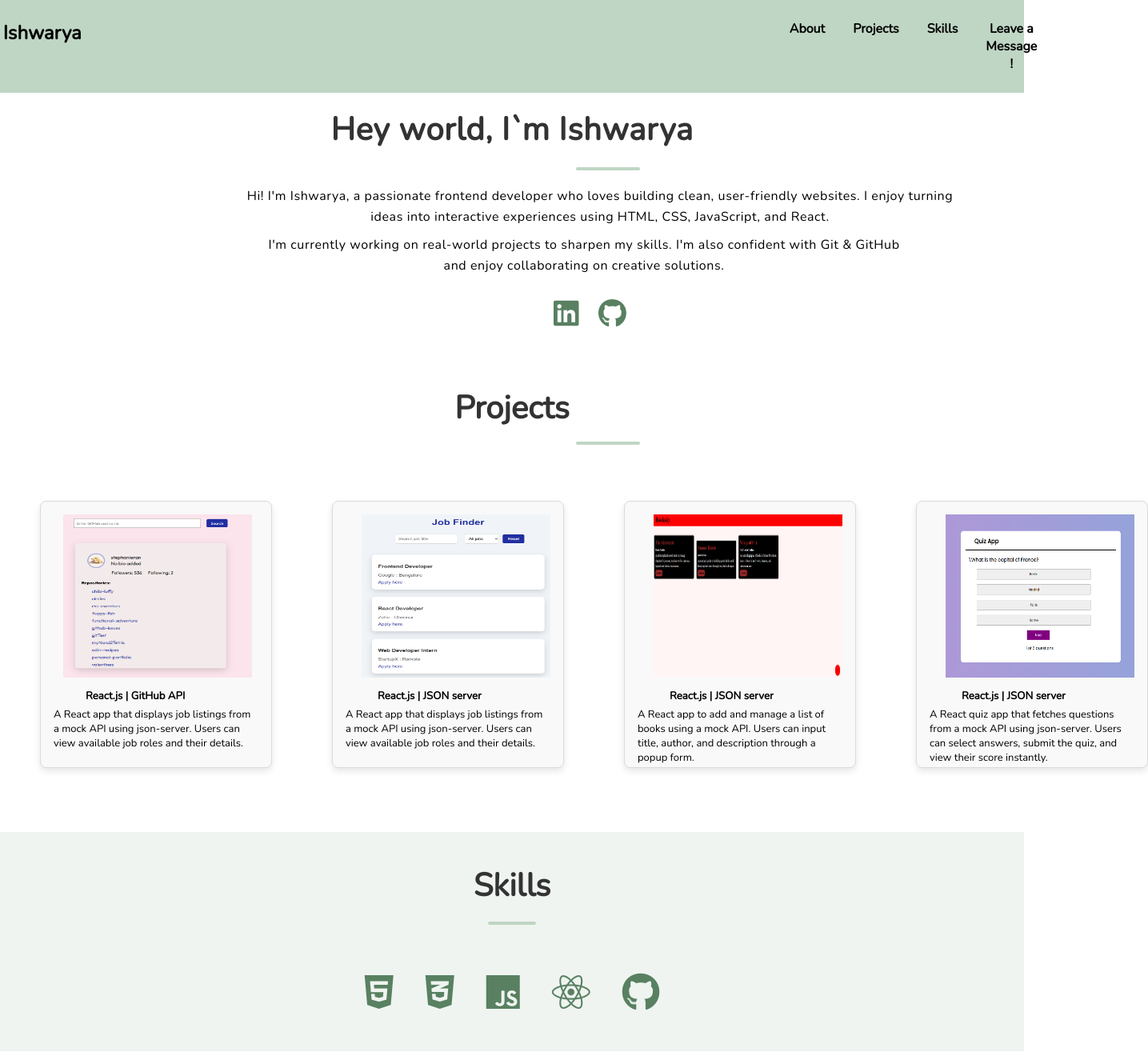
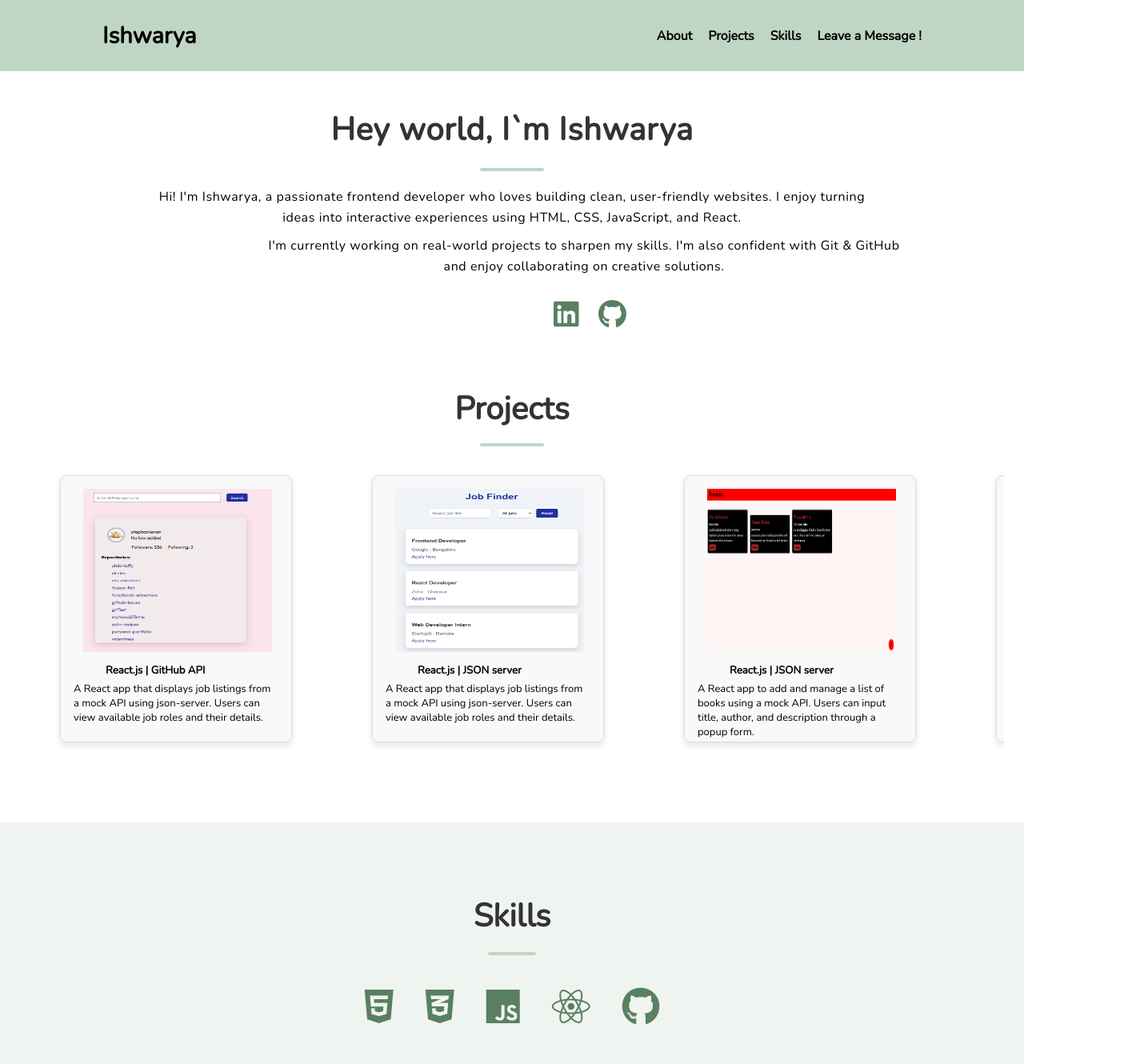
Before and after one commit to Ishwarya2006-N/portfolio, a React (Vite) app in the folder portfolio/: page / in a window 1280 px wide. Shown: the top 1330 px of the page at 80% size, 1435 px wide, since content can reach past the window. Built offline with nearby package versions, Linux system fonts and the light colour scheme.

Commit message:
Added images and updated portfolio content

```diff
--- a/portfolio/src/components/About/About.css
+++ b/portfolio/src/components/About/About.css
@@ -16,14 +16,17 @@
   border-radius: 2px;
 }
 
-.content{
-  width: 900px;
+.content {
+  max-width: 900px;
+  width: 100%;
+  margin: 20px auto 0 auto; /* centers horizontally */
+  padding: 0 20px; /* space inside on small screens */
   display: flex;
   justify-content: center;
   text-align: center;
-  margin-left: 300px;
-  margin-top: 20px;
+  flex-wrap: wrap; /* makes it wrap on small screens */
 }
+
 .content2{
   width: 800px;
   display: flex;
@@ -56,3 +59,12 @@
     color: #588061;
     font-weight: 500;
 }
+/* media query */
+@media(max-width:480px){
+ .content{
+  width: 300px;
+ }
+ .head{
+  padding-top: 40px;
+ }
+}
--- a/portfolio/src/components/Navbar/Navbar.css
+++ b/portfolio/src/components/Navbar/Navbar.css
@@ -1,27 +1,95 @@
-.navbar{
+/* Base desktop layout */
+.navbar {
   display: flex;
+  flex-wrap: wrap;
   background-color: #bfd6c4;
   color: black;
-    padding: 25px;
-    text-align: center;
-    justify-content: center;
+  padding: 25px 10%;
+  justify-content: space-between;
+  align-items: center;
   position: fixed;
   top: 0;
   left: 0;
   right: 0;
+  z-index: 1000;
+}
 
+.name {
+  font-size: 1.2rem;
+  font-weight: bold;
 }
+
 .sec {
   display: flex;
-    margin-left: 850px;
+  gap: 20px;
+  flex-wrap: wrap;
+  flex-direction: row;
 }
-.name{
-    margin-left: 20px;
+
+.sec h4 {
+  cursor: pointer;
+  margin: 0;
+  display: block;
 }
-.sec h4{
-    margin-left: 35px;
-    cursor: pointer;
-}
-.sec h4:hover{
+
+.sec h4:hover {
   color: white;
 }
+
+.menu-icon {
+  display: none;
+}
+/* --- RESPONSIVE PART --- */
+@media (max-width: 768px) {
+  .sec {
+    position: fixed;
+    top: 0;
+    right: 0;
+    bottom: 0;
+    background: #bfd6c4;
+    z-index: 999;
+    width: 150px;
+    padding-top: 80px;
+    transition: 0.5s ease-in-out;
+    flex-direction: column;
+    align-items: flex-start;
+    padding-left: 20px;
+    gap: 15px;
+  }
+
+  .sec h4 {
+    padding: 10px 0;
+    width: 100%;
+    text-align: left;
+  }
+
+  .menu-icon {
+    display: block;
+    width: 30px;
+    cursor: pointer;
+    color: black;
+
+    /* 👇 Add these to make sure it stays visible */
+    position: fixed;
+    top: 25px;
+    right: 25px;
+    z-index: 1001; /* must be higher than .sec's z-index */
+  }
+
+  .hide-mobile-menu {
+    position: fixed;         /* ✅ Fix: Required to make right: -200px work */
+    top: 0;
+    right: -200px;           /* ✅ Pushes menu off screen */
+    bottom: 0;
+    width: 150px;
+    background: #bfd6c4;
+    padding-top: 80px;
+    transition: 0.5s ease-in-out;
+    flex-direction: column;
+    align-items: flex-start;
+    padding-left: 20px;
+    gap: 15px;
+    display: flex;
+    z-index: 999;
+  }
+}
--- a/portfolio/src/components/Navbar/Navbar.jsx
+++ b/portfolio/src/components/Navbar/Navbar.jsx
@@ -1,18 +1,35 @@
-import React from 'react'
+import React, { useState } from 'react';
+
 import './Navbar.css'
 import {Link} from 'react-scroll';
+import menuicon from '../../assets/menu-icon.png'
 const Navbar = () => {
+  const [mobilemenu,setmobilemenu]=useState(false);
+  const tooglemenu=()=>{
+        mobilemenu?(setmobilemenu(false)):setmobilemenu(true)
+  }
   return (
     <div className='navbar'>
         <div className="name">
             <h2>Ishwarya</h2>
         </div>
-        <div className="sec">
+        <div className={`sec ${mobilemenu ? 'show-mobile-menu' : 'hide-mobile-menu'}`}>
+
             <Link to='about' smooth={true} offset={-90} duration={500} spy={true} activeClass="active"><h4>About</h4></Link>
             <Link to='projects' smooth={true} offset={-90} duration={500} spy={true} activeClass="active"><h4>Projects</h4></Link>
             <Link to='skills' smooth={true} offset={-90} duration={500} spy={true} activeClass="active"><h4>Skills</h4></Link>
             <Link to='contact' smooth={true} offset={-90} duration={500} spy={true} activeClass="active"><h4>Leave a Message !</h4></Link>
+
         </div>
+        <img
+  src={menuicon}
+  alt="menu icon"
+  onClick={tooglemenu}
+  className="menu-icon"
+/>
+
+
+
     </div>
   )
 }
--- a/portfolio/src/components/contact/Contact.css
+++ b/portfolio/src/components/contact/Contact.css
@@ -1,38 +1,55 @@
-.contact{
+.contact {
   margin-top: 60px;
+  padding: 0 20px;
+}
 
+.head {
+  margin-top: 30px;
+  text-align: center;
 }
-.head{
-    margin-top: 30px;
-}
-.underline{
+
+.underline {
   background-color: #bfd6c4;
   width: 80px;
-    margin-left: 720px
+  height: 4px;
+  border-radius: 3px;
+  margin: 16px auto;
 }
-.contact-col{
+
+.contact-col {
   max-width: 800px;
-    margin-left: 350px;
-    margin-top: 60px;
+  margin: 60px auto 0 auto;
+  background-color: #ffffff;
+  padding: 30px;
+  border-radius: 12px;
+  box-shadow: 0 4px 15px rgba(0, 0, 0, 0.05);
 }
-.contact form input,.contact form textarea{
+
+.contact form input,
+.contact form textarea {
   display: block;
   width: 100%;
-    background:  #eff4f0;
+  background:#e3f2e6;
   padding: 15px;
   border: 0;
   outline: 0;
   margin-bottom: 15px;
-    margin-top: 8px;
+  margin-top: 14px;
   resize: none;
   border-radius: 5px;
+  font-size: 1rem;
+  max-width: 750px;
 }
-.contact-col span{
+
+.contact-col span {
   display: block;
   margin: 20px 0;
+  color: #fafffb;
+  font-weight: bold;
 }
-button{
-  background:  #bfd6c4;
+
+button {
+  background: #bfd6c4;
   color: #212121;
   padding: 10px 25px;
   font-size: 16px;
@@ -43,4 +60,27 @@ button{
   display: inline-flex;
   align-items: center;
   justify-content: center;
+  transition: background 0.3s ease;
+  margin-top: 10px;
 }
+
+button:hover {
+  background: #a5cbb4;
+}
+
+/* ✅ Responsive for small screens */
+@media (max-width: 600px) {
+  /* .head h1 {
+    font-size: 1.8rem;
+  } */
+
+  .contact-col {
+    /* padding: 20px; */
+    max-width: 700px;
+    padding-left: 2px;
+  }
+
+  button {
+    width: 100%;
+  }
+}
--- a/portfolio/src/components/projects/Projects.css
+++ b/portfolio/src/components/projects/Projects.css
@@ -10,12 +10,46 @@
   margin-top: 60px;
 
 }
-.all{
+/* .all{
     margin-bottom: 80px;
     margin-top: 70px;
     display: flex;
 
+} */
+ .all {
+  display: flex;
+  flex-wrap: nowrap;
+  gap: 0px;
+  overflow-x: auto;
+  scroll-snap-type: x mandatory;
+  padding: 20px 0;
+  margin-bottom: 80px;
+  margin: 0 50px 80px 25px;
+  /* 👇 This makes scrollbar visible */
+  scrollbar-color:gray transparent;
+  scrollbar-width: thick;
+  margin-left: 25px;
+  margin-right: 25px;
+
 }
+
+/* Optional: Style Webkit scrollbar (Chrome, Edge) */
+.all::-webkit-scrollbar {
+  height: 8px;
+
+}
+
+.all::-webkit-scrollbar-thumb {
+  background: #bfd6c4;
+  border-radius: 8px;
+
+}
+
+.all::-webkit-scrollbar-track {
+  background: transparent;
+
+}
+
 /* one */
 .one {
     flex: 0 0 16rem;
@@ -59,126 +93,3 @@
 .one p{
   font-size: 13px;
 }
-/* two */
-.two {
-    flex: 0 0 16rem;
-    border: 1px solid #d7dbd8;
-    border-radius: 0.5rem;
-    padding: 1rem;
-    background-color: #f9f9f9;
-    box-shadow: 0 4px 8px rgba(0, 0, 0, 0.1);
-    transition: transform 0.3s ease, box-shadow 0.3s ease;
-    width: 230px;
-   margin-left: 25px;
-    margin-right: 50px;
-    height: 300px;
-}
-.two:hover {
-    transform: scale(0.95);
-    box-shadow: 0 6px 12px rgba(0, 0, 0, 0.15);
-}
-.two img{
-    width: 236px;
-    height: 204px;
-    margin-left: 20px;
-    margin-bottom: 8px;
-}
-.two a {
-  text-decoration: none;
-  color: inherit;
-}
-
-.two a h5 {
-  text-decoration: none;
-  margin-left: 40px;
-  margin-bottom: 5px;
-}
-.two:hover {
-  transform: translateY(-8px);
-}
-
-.two p{
-  font-size: 13px;
-}
-/* three */
-.three {
-    flex: 0 0 16rem;
-    border: 1px solid #d7dbd8;
-    border-radius: 0.5rem;
-    padding: 1rem;
-    background-color: #f9f9f9;
-    box-shadow: 0 4px 8px rgba(0, 0, 0, 0.1);
-    transition: transform 0.3s ease, box-shadow 0.3s ease;
-    width: 230px;
-    margin-left: 25px;
-    margin-right: 50px;
-    height: 300px;
-}
-.three:hover {
-    transform: scale(0.95);
-    box-shadow: 0 6px 12px rgba(0, 0, 0, 0.15);
-}
-.three img{
-    width: 236px;
-    height: 204px;
-    margin-left: 20px;
-    margin-bottom: 8px;
-}
-.three a {
-  text-decoration: none;
-  color: inherit;
-}
-
-.three a h5 {
-  text-decoration: none;
-  margin-left: 40px;
-  margin-bottom: 5px;
-}
-.three:hover {
-  transform: translateY(-8px);
-}
-
-.three p{
-  font-size: 13px;
-}
-/* four */
-.four {
-    flex: 0 0 16rem;
-    border: 1px solid #d7dbd8;
-    border-radius: 0.5rem;
-    padding: 1rem;
-    background-color: #f9f9f9;
-    box-shadow: 0 4px 8px rgba(0, 0, 0, 0.1);
-    transition: transform 0.3s ease, box-shadow 0.3s ease;
-    width: 230px;
-    margin-left: 25px;
-    margin-right: 50px;
-    height: 300px;
-}
-.four:hover {
-    transform: scale(0.95);
-    box-shadow: 0 6px 12px rgba(0, 0, 0, 0.15);
-}
-.four img{
-    width: 236px;
-    height: 204px;
-    margin-left: 20px;
-    margin-bottom: 8px;
-}
-.four a {
-  text-decoration: none;
-  color: inherit;
-}
-
-.four a h5 {
-  text-decoration: none;
-  margin-left: 40px;
-  margin-bottom: 5px;
-}
-.four:hover {
-  transform: translateY(-8px);
-}
-
-.four p{
-  font-size: 13px;
-}
--- a/portfolio/src/components/projects/Projects.jsx
+++ b/portfolio/src/components/projects/Projects.jsx
@@ -4,6 +4,7 @@ import gitrepo from '../../assets/gitrepo.png'
 import jobfinder from '../../assets/jobfinder.png'
 import rbooksky from '../../assets/rbooksky.png'
 import quiz from '../../assets/quiz.png'
+import college from '../../assets/college.png'
 const Projects = () => {
   return (
     <div className='projects'>
@@ -20,7 +21,7 @@ const Projects = () => {
                job roles and their details.</p>
             </a>
         </div>
-        <div className="two">
+        <div className="one">
           <a href="https://github.com/Ishwarya2006-N/jobex">
           <img src={jobfinder} alt="project2" />
           <h5>React.js | JSON server</h5>
@@ -28,7 +29,7 @@ const Projects = () => {
              job roles and their details.</p>
           </a>
         </div>
-        <div className="three">
+        <div className="one">
           <a href="https://github.com/Ishwarya2006-N/rbooksky">
           <img src={rbooksky} alt="project3" />
           <h5>React.js | JSON server</h5>
@@ -36,12 +37,19 @@ const Projects = () => {
              through a popup form.</p>
           </a>
         </div>
-        <div className="four">
+        <div className="one">
           <a href="https://github.com/Ishwarya2006-N/quizjson">
           <img src={quiz} alt="project4" />
           <h5>React.js | JSON server</h5>
           <p>A React quiz app that fetches questions from a mock API using json-server.
             Users can select answers, submit the quiz, and view their score instantly.</p>
+          </a>
+        </div>
+        <div className="one">
+          <a href="https://github.com/Ishwarya2006-N/quizjson">
+          <img src={college} alt="project5" />
+          <h5>React.js | Responsive</h5>
+          <p>Responsive React website for a college layout with components like Navbar, About, Testimonials, Contact & Footer. Built using modern UI.</p>
           </a>
         </div>
        </div>
--- a/portfolio/src/components/skills/Skills.css
+++ b/portfolio/src/components/skills/Skills.css
@@ -1,43 +1,40 @@
+/* Skills Section Wrapper */
 .skills {
   background-color: #eff4f0;
-  padding-bottom: 50px;
-  padding-top: 10px;
+  padding: 60px 20px;
+  text-align: center;
 }
 
-
-
-/* Heading style */
+/* Heading */
 .head h1 {
-  text-align: center;
   font-size: 2.5rem;
   color: #333;
 }
 
-/* Underline bar */
+/* Underline below heading */
 .underlines {
   background-color: #bfd6c4;
   width: 60px;
   height: 4px;
   border-radius: 4px;
-  margin: 18px auto 8px auto; /* Centered */
+  margin: 18px auto 40px auto;
 }
 
-/* Icon container */
+/* Icons Container */
 .icons {
-  font-size: 2.25rem;
   display: flex;
+  flex-wrap: wrap;
   justify-content: center;
   align-items: center;
   gap: 40px;
-  margin-top: 60px;
+  margin-top: 40px;
 }
 
-/* Each icon style */
+/* Each Icon */
 .icons i {
   font-size: 3rem;
   color: #588061;
-  font-weight: 500;
-  transition: transform 0.3s, color 0.3s;
+  transition: transform 0.3s ease, color 0.3s ease;
 }
 
 /* Hover effect */
@@ -45,3 +42,24 @@
   color: #a5d6b0;
   transform: scale(1.2);
 }
+
+/* Responsive for small screens */
+@media (max-width: 600px) {
+  .icons i {
+    font-size: 2.5rem;
+  }
+
+  .icons {
+    gap: 25px;
+    padding: 0 20px;
+  }
+
+  .head h1 {
+    font-size: 2rem;
+  }
+
+  .underlines {
+    width: 40px;
+    margin: 14px auto 30px auto;
+  }
+}
```
Also changed, not shown: portfolio/src/assets/college.png (added), portfolio/src/assets/menu-icon.png (added). Lines whose indentation alone changed are shown as unchanged.
